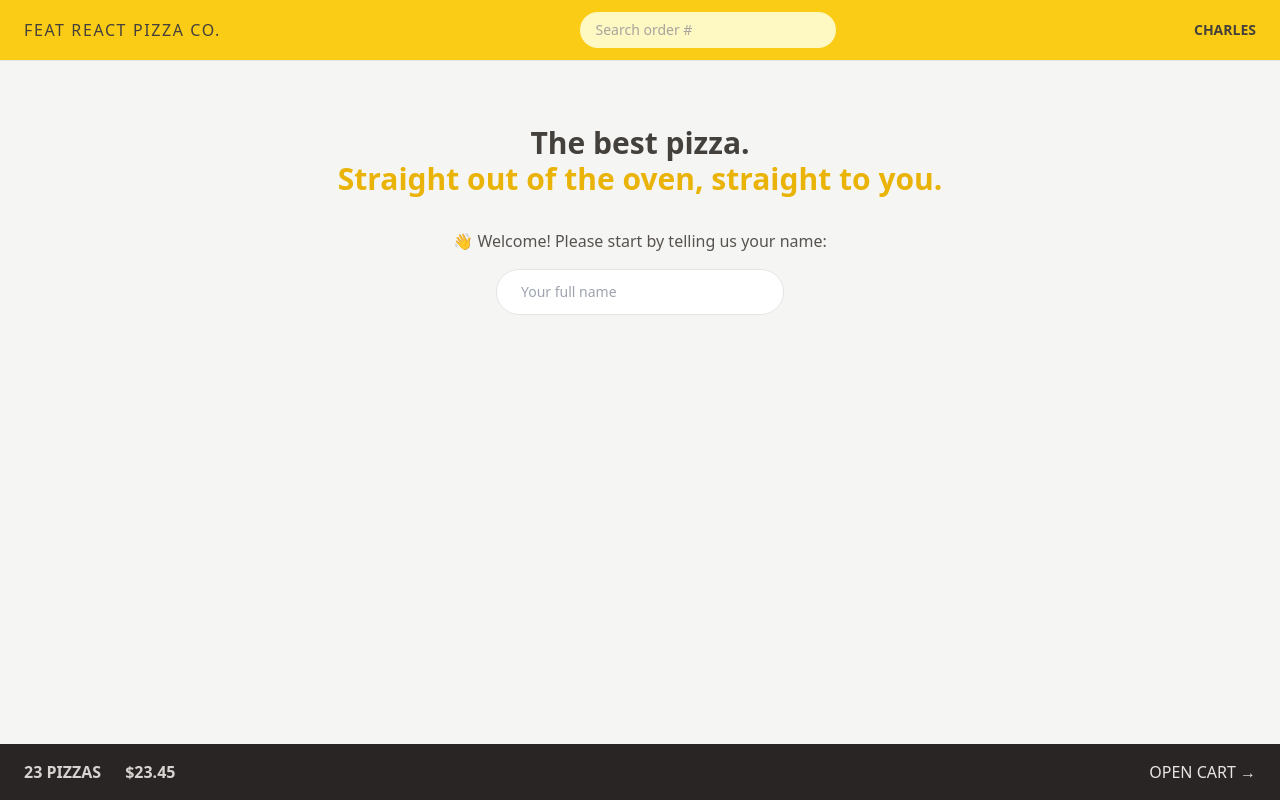
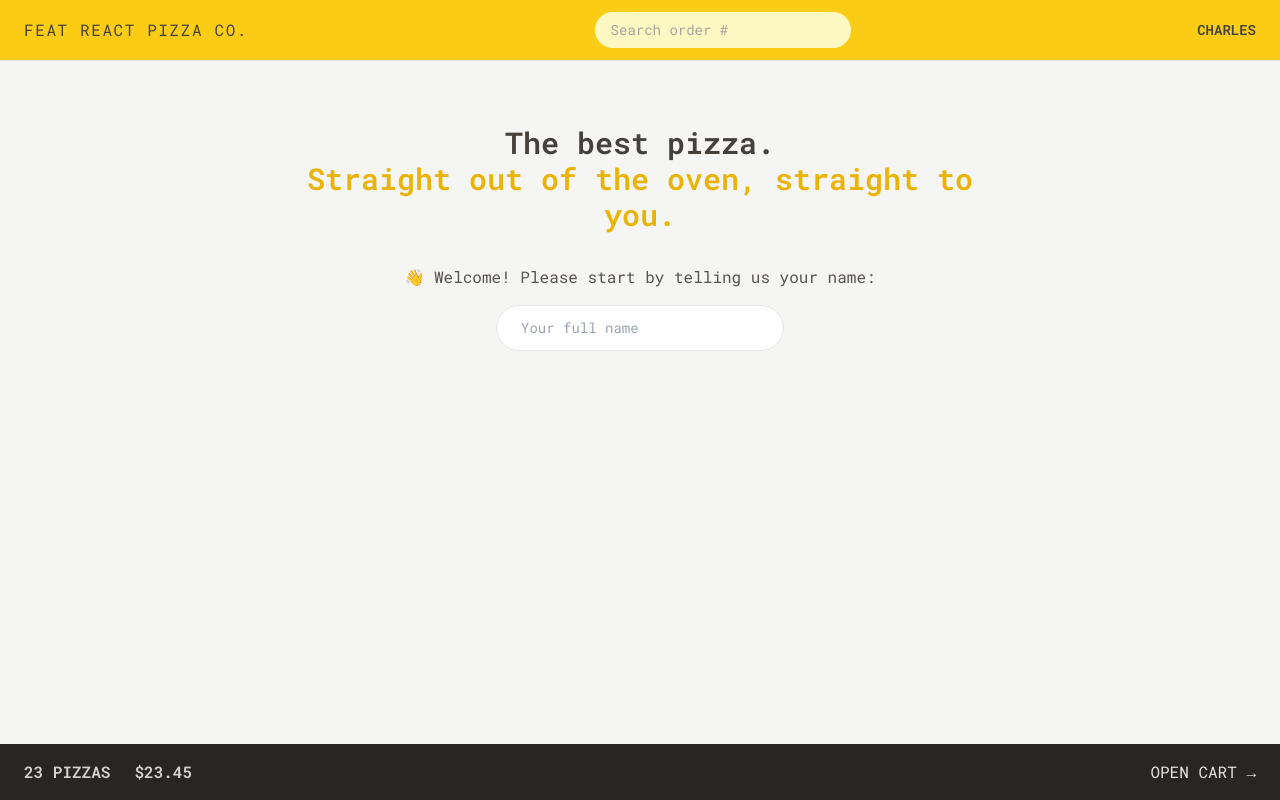
Before and after one commit to CharlesMariga/fast-react-pizza, a React (Vite) app: page / in a window 1280 px wide. Built offline with nearby package versions, Linux system fonts and the light colour scheme.

Commit message:
feat: configuring tailwind

```diff
--- a/index.html
+++ b/index.html
@@ -5,6 +5,11 @@
   <meta charset="UTF-8" />
   <link rel="icon" type="image/svg+xml" href="/vite.svg" />
   <meta name="viewport" content="width=device-width, initial-scale=1.0" />
+  <link rel="preconnect" href="https://fonts.googleapis.com">
+  <link rel="preconnect" href="https://fonts.gstatic.com" crossorigin>
+  <link
+    href="https://fonts.googleapis.com/css2?family=League+Spartan:wght@200&family=Roboto+Mono:wght@300;400;500;600;700&display=swap"
+    rel="stylesheet">
   <title>Vite + React</title>
 </head>
 
--- a/tailwind.config.js
+++ b/tailwind.config.js
@@ -3,7 +3,14 @@
 export default {
   content: ["./index.html", "./src/**/*.{js,ts,jsx,tsx}"],
   theme: {
-    extend: {},
+    fontFamily: {
+      sans: "Roboto Mono, monospace",
+    },
+    extend: {
+      height: {
+        screen: "100dvh",
+      },
+    },
   },
   plugins: [],
 };
```
